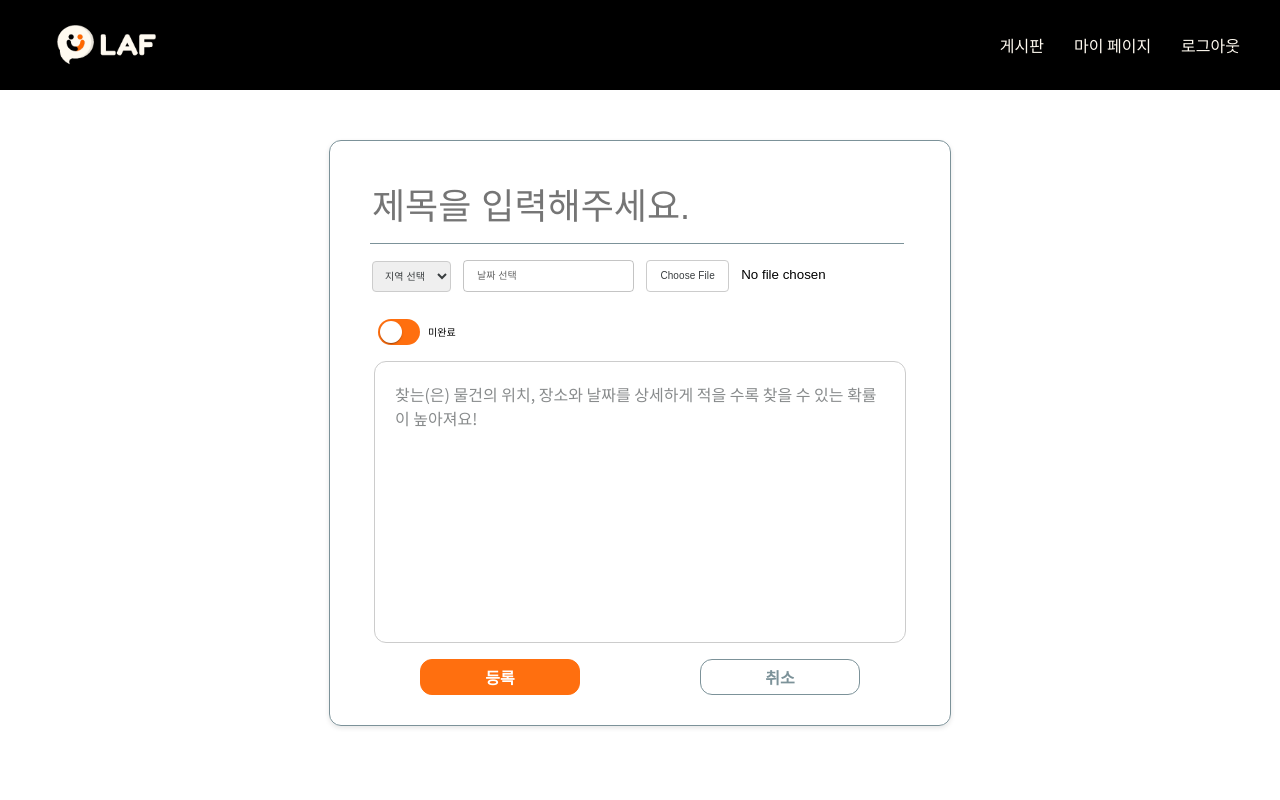
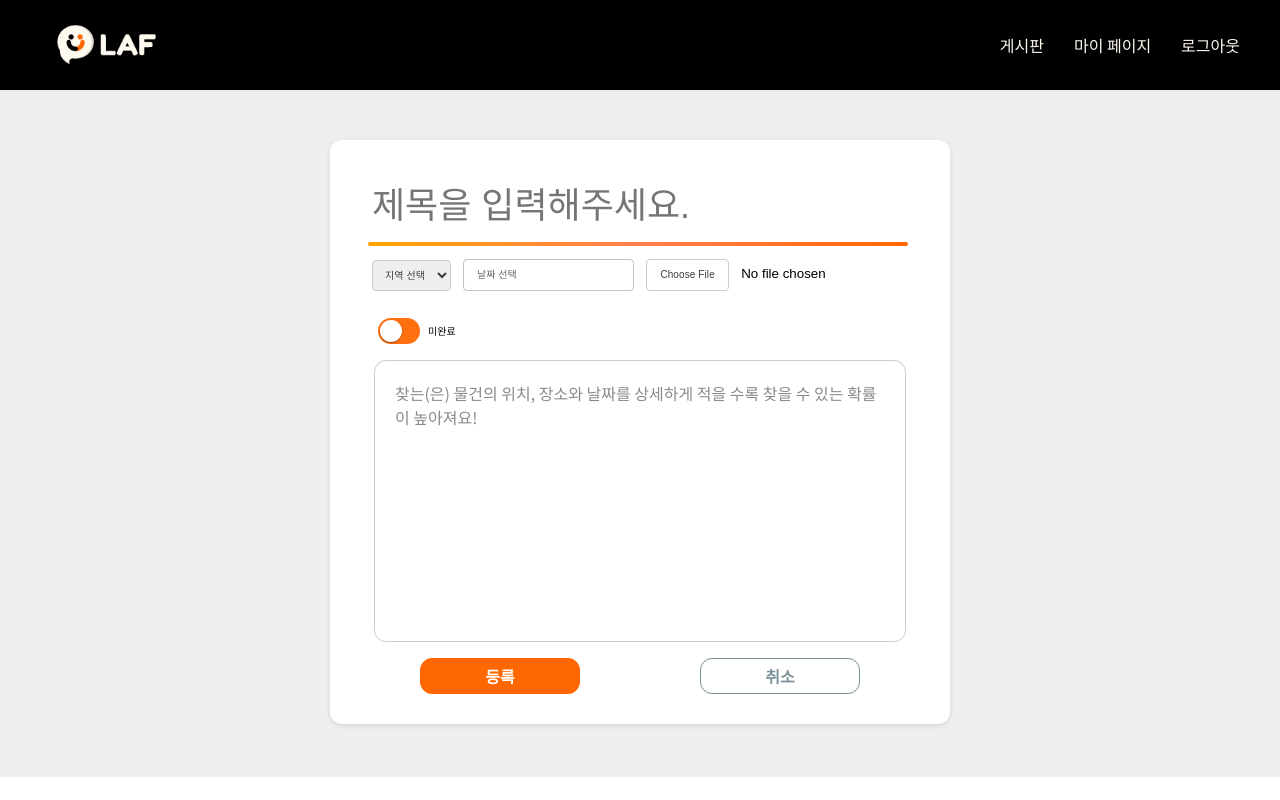
Before and after one commit to elice-team10/Frontend, a React (Vite) app: page /community/write in a window 1280 px wide. Built offline with nearby package versions, Linux system fonts and the light colour scheme.

Commit message:
DESIGN: 커뮤니티 전체 ui 배경 및 보더 수정

```diff
--- a/src/components/Community/CommunityBoard.jsx
+++ b/src/components/Community/CommunityBoard.jsx
@@ -4,8 +4,13 @@ import { useState } from 'react';
 import CommunityCard from './CommunityCard';
 import Header from '../UI/Header';
 
+const Background = styled.div`
+  background-color: #eee;
+`;
+
 const CommunityContainer = styled.div`
   width: 1200px;
+  height: 1000px;
   display: flex;
   flex-direction: column;
   align-items: center;
@@ -36,7 +41,7 @@ function CommunityBoard() {
   };
 
   return (
-    <>
+    <Background>
     <Header />
     <CommunityContainer>
       <CommunityTab currentTab={currentTab} onClick={clickTabHandle} />
@@ -62,7 +67,7 @@ function CommunityBoard() {
         </FoundContainer>
       )}
     </CommunityContainer>
-    </>
+    </Background>
   );
 }
 
--- a/src/components/Community/CommunityCard.jsx
+++ b/src/components/Community/CommunityCard.jsx
@@ -9,7 +9,7 @@ import { useNavigate } from 'react-router-dom';
 
 const Card = styled.div`
   background-color: ${theme.colors.background};
-  border: 0.1rem solid ${theme.colors.border};
+  // border: 0.1rem solid ${theme.colors.border};
   border-radius: 12px;
   width: 29.6rem;
   height: 40.7rem;
@@ -95,7 +95,7 @@ const PositionContainer = styled.div`
 const DividerLine = styled.div`
   width: 29.5rem;
   height: 0.009rem;
-  background-color: ${theme.colors.border};
+  background-color: #ccc;
   position: absolute;
   left: 0;
 `;
--- a/src/components/Community/CommunityDetail.jsx
+++ b/src/components/Community/CommunityDetail.jsx
@@ -7,6 +7,12 @@ import Chip from '@mui/material/Chip';
 import ArrowBackIosIcon from '@mui/icons-material/ArrowBackIos';
 import Header from '../UI/Header';
 import Comment from './Comment';
+
+const Background = styled.div`
+background-color: #eee;
+height: 100%;
+padding-bottom: 3px;
+`;
 
 const StyledArrowIcon = styled(ArrowBackIosIcon)`
   margin: 0 auto 1rem 0;
@@ -160,7 +166,7 @@ function CommunityDetail({
   replyCount,
 }) {
   return (
-    <>
+    <Background>
       <Header />
       <PostContainer style={{ height: '100%' }}>
         <ButtonContainer>
@@ -192,7 +198,7 @@ function CommunityDetail({
         <ReplyCount>댓글 {replyCount}</ReplyCount>
         <Comment />
       </PostContainer>
-    </>
+    </Background>
   );
 }
 
--- a/src/components/Community/CommunityWrite.jsx
+++ b/src/components/Community/CommunityWrite.jsx
@@ -1,24 +1,28 @@
 import styled from 'styled-components';
 import theme from '../../config/theme';
 import PlaceIcon from '@mui/icons-material/Place';
-
 import Calander from '../UI/DatePicker';
 import WallpaperOutlinedIcon from '@mui/icons-material/WallpaperOutlined';
 import { Link } from 'react-router-dom';
-import Editor from '../UI/Editor';
 import CustomizedSwitches from '../UI/SwitchButton';
 import Header from '../UI/Header';
 import { LOCATION_CATEGORY } from '../../config/constants';
 
+const Background = styled.div`
+  background-color: #eee;
+  height: 100%;
+padding-bottom: 3px;
+`;
+
 export const PostContainer = styled.div`
   width: 56rem;
-  height: 100%;
+  height: 70%;
   display: flex;
   position: relative;
   flex-direction: column;
   margin: 5rem auto;
   padding: 3rem;
-  border: 1px solid #7c9299;
+  background-color: white;
   border-radius: 1.2rem;
   box-shadow: 0 2px 5px rgba(0, 0, 0, 0.1);
 `;
@@ -34,7 +38,7 @@ const Title = styled.input`
   height: 7rem;
   width: 53rem;
   margin-left: 1rem;
-  border-bottom: 1px solid ${theme.colors.border};
+  // border-bottom: 1px solid ${theme.colors.border};
   &::placeholder {
     color: ${theme.colors.textLightgray}
     font-size: ${theme.fontSizes.title};
@@ -149,14 +153,22 @@ const ImgFile = styled.input`
   }
 `;
 
+const GradationBox = styled.div`
+  width: 54rem;
+  height: 0.4rem;
+  background: linear-gradient(135deg, #ffa500, #ff7f50, #ff6700);
+  margin-left: 0.8rem;
+  border-radius: 12px;
+`;
+
 function CommunityWrite() {
   return (
-    <>
+    <Background>
       <Header />
       <PostContainer>
         <TitleContainer>
           <Title type="text" placeholder="제목을 입력해주세요." />
-          {/* <DividerLine style={{ top: '9rem' }} /> */}
+          <GradationBox />
         </TitleContainer>
         <ToolbarContainer>
           <StyledSelect>
@@ -177,7 +189,6 @@ function CommunityWrite() {
             accept="image/png, image/jpeg"
           />
         </ToolbarContainer>
-        {/* <DividerLine style={{ top: '15rem' }} /> */}
         <CustomizedSwitches />
         <ContentContainer>
           <Content
@@ -187,7 +198,6 @@ function CommunityWrite() {
           ></Content>
           {/* <Editor /> */}
         </ContentContainer>
-        {/* <DividerLine style={{ top: '64rem' }} /> */}
         <ButtonContainer>
           <SubmitButton>등록</SubmitButton>
           <BoardLink to="/community/board">
@@ -197,7 +207,7 @@ function CommunityWrite() {
           </BoardLink>
         </ButtonContainer>
       </PostContainer>
-    </>
+    </Background>
   );
 }
 
--- a/src/config/theme.jsx
+++ b/src/config/theme.jsx
@@ -1,6 +1,6 @@
 const theme = {
   colors: {
-    primary: '#FF6F0F', // 주요 색상
+    primary: '#FF6700', // 주요 색상
     // secondary: '#2ecc71', // 보조 색상
     text: '#393D3F', // 텍스트 색상
     textLightgray: '#888B8C',
--- a/src/pages/Community.jsx
+++ b/src/pages/Community.jsx
@@ -3,7 +3,7 @@ import CommunityBoard from '../components/Community/CommunityBoard';
 function Community() {
   return (
     <>
-      <CommunityBoard />
+      <CommunityBoard/>
     </>
   );
 }
```
